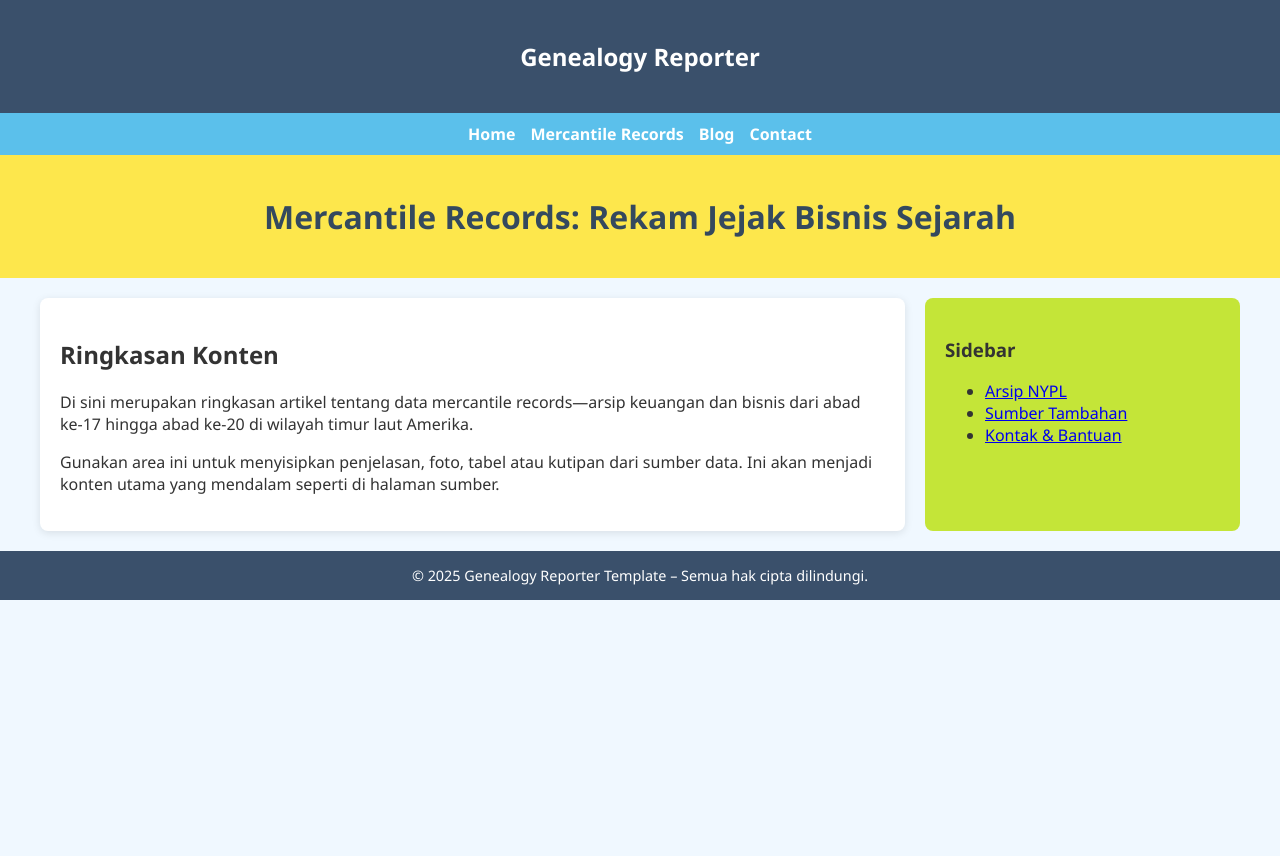
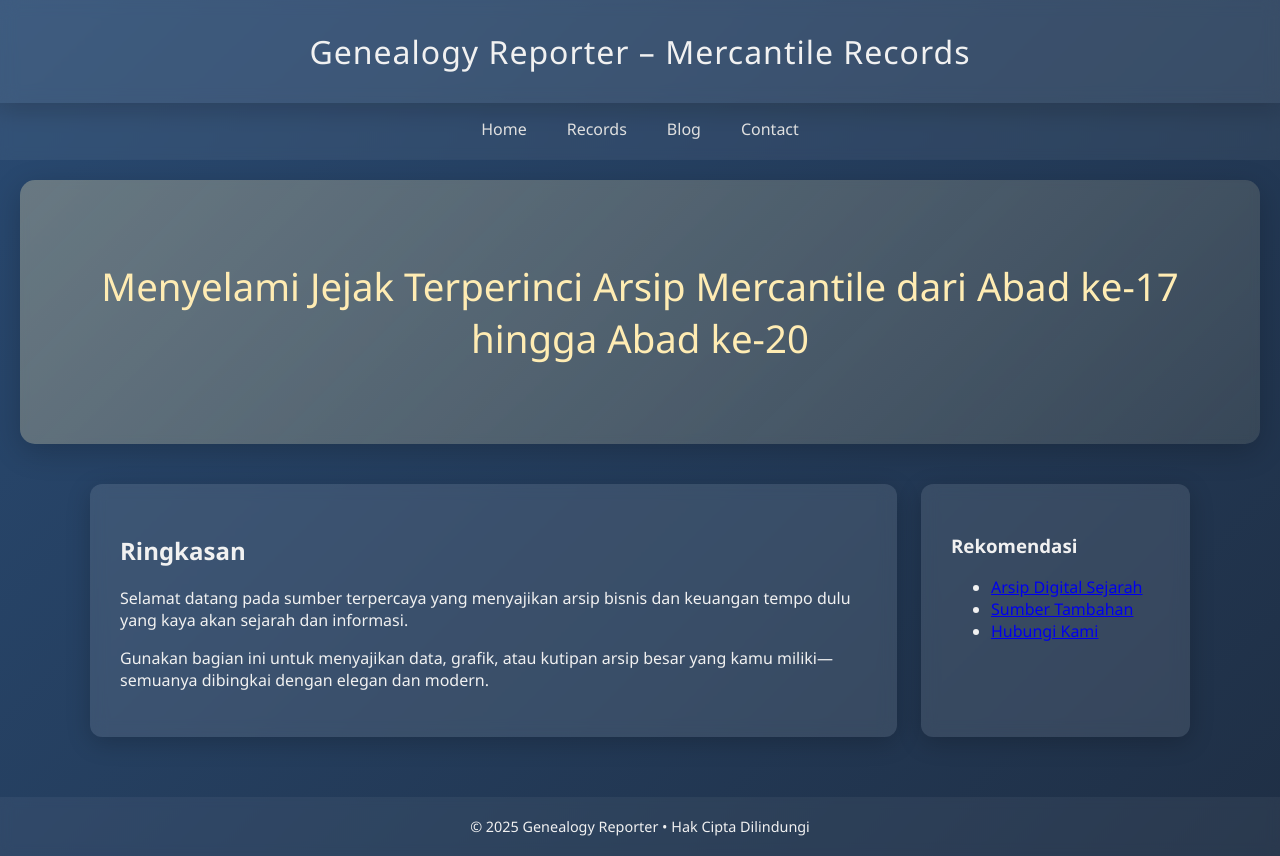
Before and after one commit to reyreygits/DANA-PREMIUM, a plain HTML site: page index.html in a window 1280 px wide. Before the commit the page ends 800 px from the top, so only its background shows below. Drawn offline with Linux system fonts and the light colour scheme.

Commit message:
index.html

```diff
--- a/index.html
+++ b/index.html
@@ -1,110 +1,138 @@
 <!DOCTYPE html>
 <html lang="id">
 <head>
-  <meta charset="UTF-8">
-  <meta name="viewport" content="width=device-width,initial-scale=1">
-  <title>Ala Genealogy Reporter – Mercantile Records</title>
+  <meta charset="UTF-8" />
+  <meta name="viewport" content="width=device-width, initial-scale=1" />
+  <title>Elegan & Futuristik – Mercantile Records</title>
   <style>
+    /* Tipografi */
     body {
-      background-color: #f0f8ff;
-      color: #333;
-      font-family: 'Segoe UI', Tahoma, Geneva, Verdana, sans-serif;
       margin: 0;
-      padding: 0;
+      font-family: 'Segoe UI', sans-serif;
+      background: linear-gradient(135deg, #294a72, #1f2f45);
+      color: #f1f1f1;
     }
+
+    /* Warna dan format header */
     header {
-      background-color: #3a506b;
-      color: #fff;
-      padding: 20px;
       text-align: center;
+      padding: 30px 0;
+      font-size: 2rem;
+      letter-spacing: 1px;
+      background: rgba(255, 255, 255, 0.1);
+      backdrop-filter: blur(8px);
+      box-shadow: 0 4px 20px rgba(0,0,0,0.3);
     }
+
+    /* Navigasi stylish */
     nav {
-      background-color: #5bc0eb;
       display: flex;
       justify-content: center;
-      padding: 10px 0;
-      gap: 15px;
+      padding: 15px 0;
+      background: rgba(255, 255, 255, 0.05);
+      backdrop-filter: blur(6px);
     }
     nav a {
-      color: #fff;
+      color: #e0e0e0;
       text-decoration: none;
-      font-weight: bold;
+      margin: 0 20px;
+      padding-bottom: 5px;
+      font-weight: 500;
+      position: relative;
     }
+    nav a:hover::after {
+      content: '';
+      position: absolute;
+      height: 3px;
+      background: #ffcd00;
+      width: 100%;
+      bottom: -2px;
+      left: 0;
+      border-radius: 2px;
+    }
+
+    /* Hero section elegan */
     .hero {
-      background-color: #fde74c;
-      padding: 40px;
+      padding: 80px 20px;
       text-align: center;
+      font-size: 2.4rem;
+      color: #ffecb3;
+      background: linear-gradient(135deg, rgba(255, 236, 179,0.3), rgba(255, 236, 179,0.1));
+      backdrop-filter: blur(4px);
+      margin: 20px;
+      border-radius: 15px;
+      box-shadow: 0 8px 30px rgba(0,0,0,0.2);
     }
-    .hero h1 {
-      margin: 0;
-      color: #34495e;
-    }
+
+    /* Layout utama dengan grid */
     .container {
-      display: flex;
-      max-width: 1200px;
-      margin: 20px auto;
-      gap: 20px;
+      display: grid;
+      grid-template-columns: 3fr 1fr;
+      gap: 24px;
+      max-width: 1100px;
+      margin: 40px auto;
       padding: 0 20px;
     }
-    main {
-      flex: 3;
-      background-color: #ffffff;
-      padding: 20px;
-      border-radius: 8px;
-      box-shadow: 0 2px 8px rgba(0,0,0,0.1);
+    main, aside {
+      background: rgba(255, 255, 255, 0.1);
+      backdrop-filter: blur(8px);
+      border-radius: 12px;
+      padding: 30px;
+      box-shadow: 0 6px 24px rgba(0,0,0,0.2);
     }
-    aside {
-      flex: 1;
-      background-color: #c4e538;
-      padding: 20px;
-      border-radius: 8px;
+
+    /* Footer minimalis */
+    footer {
+      text-align: center;
+      padding: 20px 0;
+      background: rgba(255, 255, 255, 0.05);
+      backdrop-filter: blur(6px);
+      font-size: 0.9rem;
+      margin-top: 60px;
     }
-    footer {
-      background-color: #3a506b;
-      color: #fff;
-      text-align: center;
-      padding: 15px;
-      font-size: 0.9rem;
-      margin-top: 20px;
+
+    /* Responsif kecil */
+    @media (max-width: 768px) {
+      .container { grid-template-columns: 1fr; }
+      .hero { font-size: 1.9rem; }
     }
   </style>
 </head>
 <body>
   <header>
-    <h2>Genealogy Reporter</h2>
+    Genealogy Reporter – Mercantile Records
   </header>
 
   <nav>
     <a href="#">Home</a>
-    <a href="#">Mercantile Records</a>
+    <a href="#">Records</a>
     <a href="#">Blog</a>
     <a href="#">Contact</a>
   </nav>
 
   <div class="hero">
-    <h1>Mercantile Records: Rekam Jejak Bisnis Sejarah</h1>
+    Menyelami Jejak Terperinci Arsip Mercantile dari Abad ke-17 hingga Abad ke-20
   </div>
 
   <div class="container">
     <main>
-      <h2>Ringkasan Konten</h2>
-      <p>Di sini merupakan ringkasan artikel tentang data mercantile records—arsip keuangan dan bisnis dari abad ke-17 hingga abad ke-20 di wilayah timur laut Amerika.</p>
-      <p>Gunakan area ini untuk menyisipkan penjelasan, foto, tabel atau kutipan dari sumber data. Ini akan menjadi konten utama yang mendalam seperti di halaman sumber.</p>
-      <!-- Tambahkan paragraf atau elemen lain sesuai kebutuhan -->
+      <h2>Ringkasan</h2>
+      <p>Selamat datang pada sumber terpercaya yang menyajikan arsip bisnis dan keuangan tempo dulu yang kaya akan sejarah dan informasi.</p>
+      <p>Gunakan bagian ini untuk menyajikan data, grafik, atau kutipan arsip besar yang kamu miliki—semuanya dibingkai dengan elegan dan modern.</p>
     </main>
 
     <aside>
-      <h3>Sidebar</h3>
+      <h3>Rekomendasi</h3>
       <ul>
-        <li><a href="#">Arsip NYPL</a></li>
+        <li><a href="#">Arsip Digital Sejarah</a></li>
         <li><a href="#">Sumber Tambahan</a></li>
-        <li><a href="#">Kontak & Bantuan</a></li>
+        <li><a href="#">Hubungi Kami</a></li>
       </ul>
     </aside>
   </div>
 
   <footer>
-    &copy; 2025 Genealogy Reporter Template – Semua hak cipta dilindungi.
+    &copy; 2025 Genealogy Reporter • Hak Cipta Dilindungi
   </footer>
 </body>
 </html>
```
